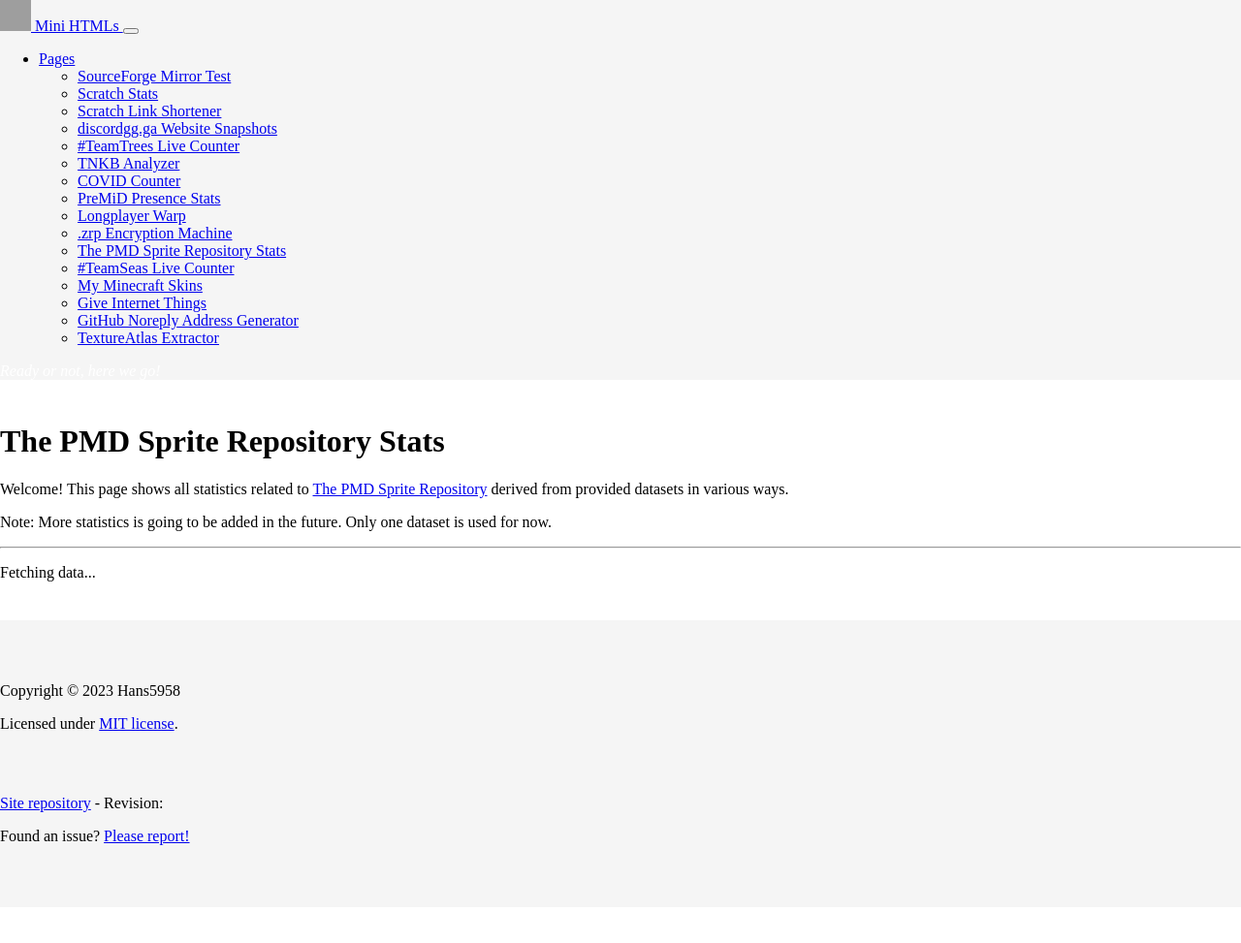
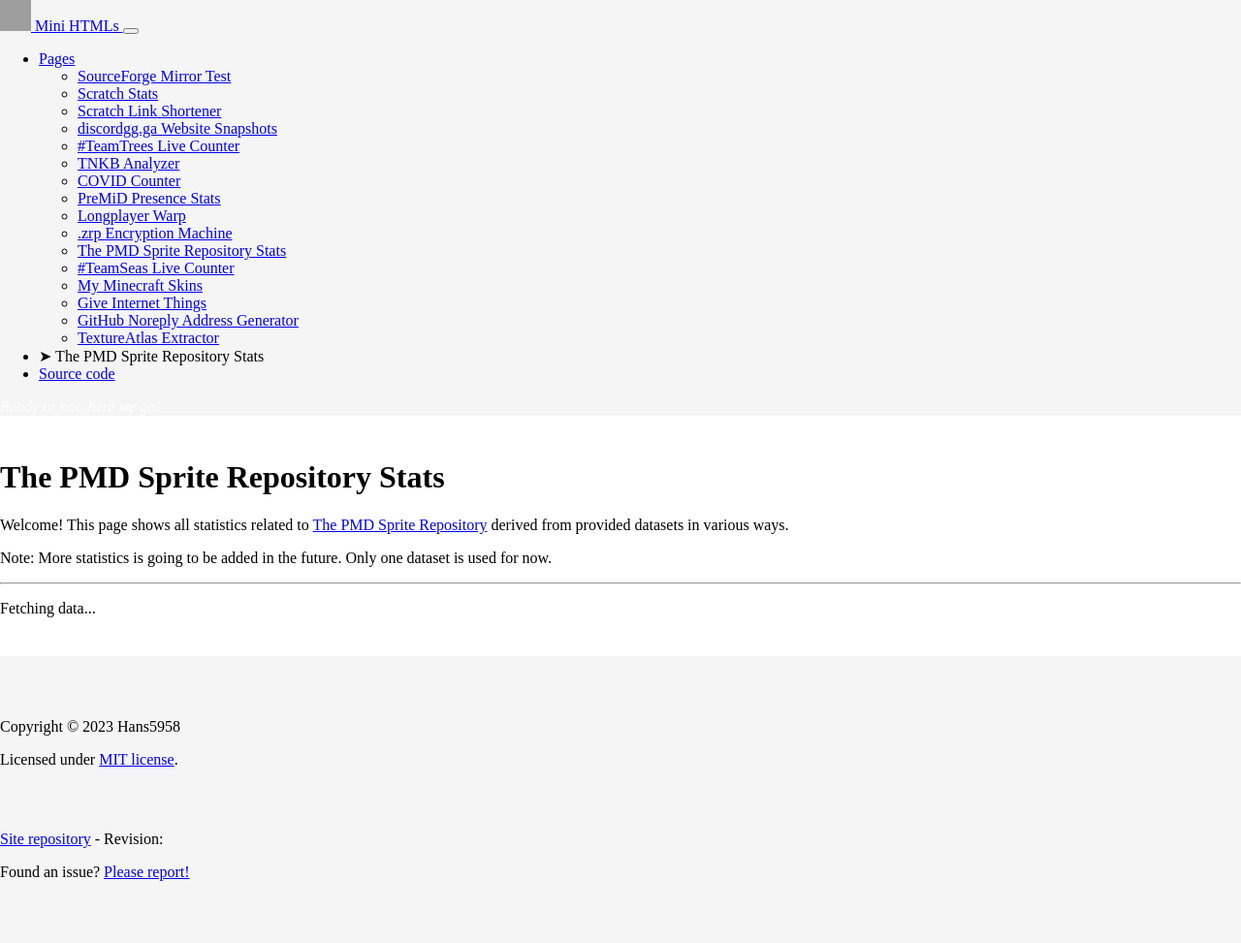
Before and after one commit to Hans5958/mini-htmls, a Jekyll site: the page built from site/pmd-sprite-repo-stats/index.html, in a window 1280 px wide. Shown: the whole page at 97% size. Built offline with Jekyll 4.4.1, drawn with Linux system fonts in a browser that asks for light colours; a style sheet for code colours, icons or effects is not loaded; before the commit the page ends 936 px from its top, so only the background shows below that; grey boxes are pictures that could not be loaded.

Commit message:
Fix wrong ID

```diff
--- a/site/_data/projects.yml
+++ b/site/_data/projects.yml
@@ -56,7 +56,7 @@
   name: .zrp Encryption Machine
   desc: A very simple encryptor/decryptor for the .zrp archive format for Zenith.
 
-- id: pmd-portrait-repo-stats
+- id: pmd-sprite-repo-stats
   name: The PMD Sprite Repository Stats
   desc: View all statistics related to The PMD Sprite Repository derived from multiple dataset in various ways.
 
```
